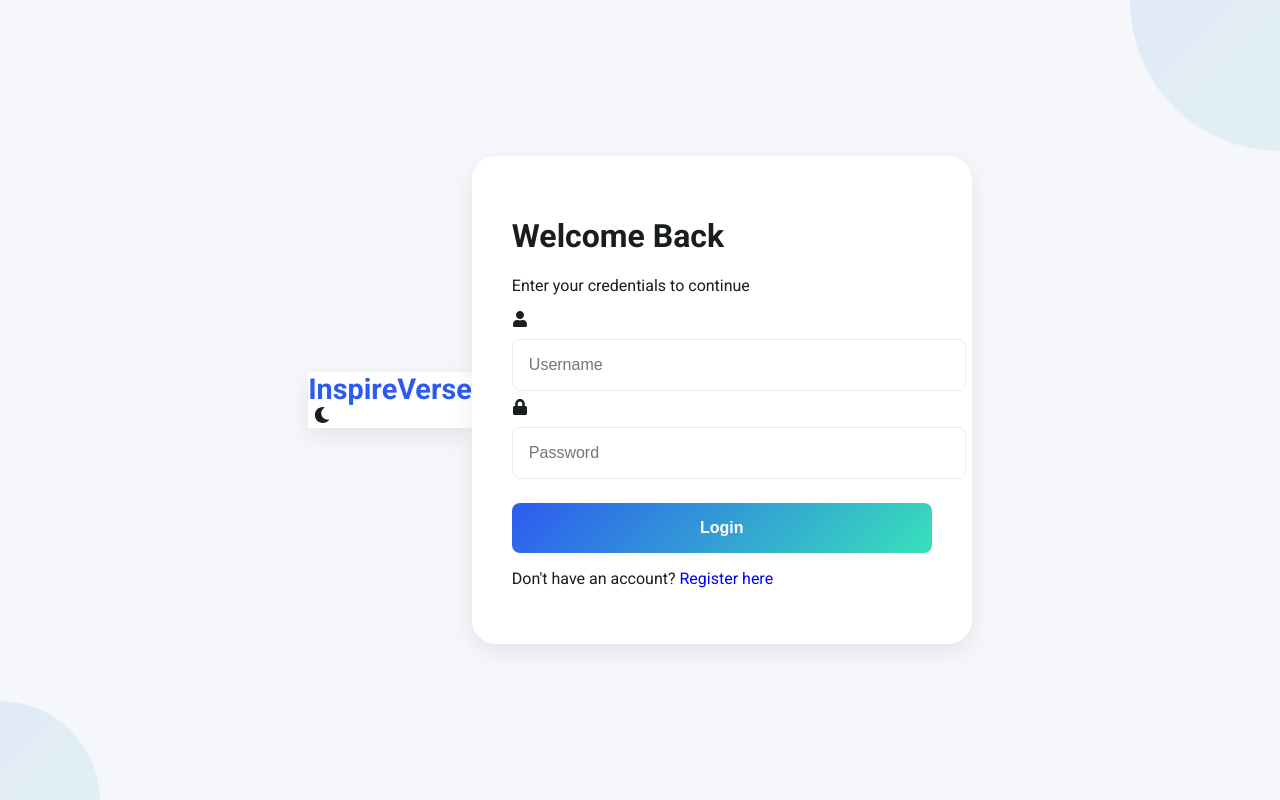
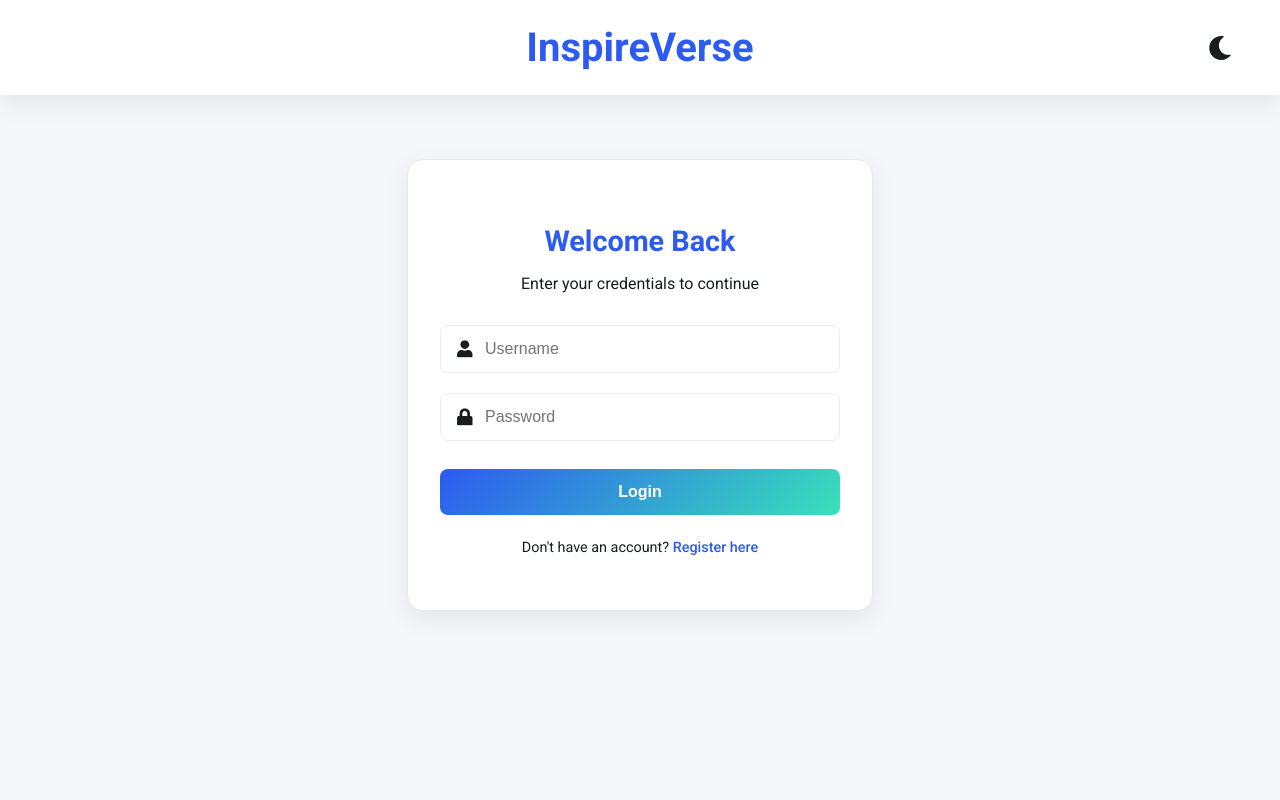
Before and after one commit to okaditya84/AI-Motivational-Quotes, a React (Create React App) app in the folder frontend/: page /login in a window 1280 px wide. Built offline with nearby package versions, Linux system fonts and the light colour scheme.

Commit message:
Refactor authentication pages with improved styling and theme support

```diff
--- a/frontend/src/components/Login.js
+++ b/frontend/src/components/Login.js
@@ -1,14 +1,15 @@
 import React, { useState } from 'react';
 import { useNavigate } from 'react-router-dom';
 import { motion } from 'framer-motion';
-import { FaUser, FaLock } from 'react-icons/fa';
+import { FaUser, FaLock, FaSun, FaMoon } from 'react-icons/fa';
 import { toast } from 'react-toastify';
-import AuthLayout from './AuthLayout';
+import { useTheme } from '../context/ThemeContext';
 
 function Login() {
   const navigate = useNavigate();
   const [username, setUsername] = useState('');
   const [password, setPassword] = useState('');
+  const { darkMode, toggleDarkMode, theme } = useTheme();
 
   const handleSubmit = async (e) => {
     e.preventDefault();
@@ -32,16 +33,31 @@ function Login() {
   };
 
   return (
-    <AuthLayout>
+    <div className="auth-page" style={{ background: theme.background, color: theme.text }}>
+      <div className="auth-header">
+        <div className="header-content">
+          <h1>InspireVerse</h1>
+          <motion.button
+            whileTap={{ scale: 0.9 }}
+            onClick={toggleDarkMode}
+            className="theme-btn"
+            title={darkMode ? "Switch to Light Mode" : "Switch to Dark Mode"}
+          >
+            {darkMode ? <FaSun /> : <FaMoon />}
+          </motion.button>
+        </div>
+      </div>
+
       <motion.div
         className="auth-form-container"
-        initial={{ opacity: 0 }}
-        animate={{ opacity: 1 }}
+        initial={{ opacity: 0, y: 20 }}
+        animate={{ opacity: 1, y: 0 }}
+        transition={{ duration: 0.5 }}
       >
-        <h1>Welcome Back</h1>
+        <h2>Welcome Back</h2>
         <p className="auth-subtitle">Enter your credentials to continue</p>
 
-        <form onSubmit={handleSubmit}>
+        <form onSubmit={handleSubmit} className="auth-form">
           <div className="input-group">
             <FaUser className="input-icon" />
             <input
@@ -49,6 +65,7 @@ function Login() {
               placeholder="Username"
               value={username}
               onChange={(e) => setUsername(e.target.value)}
+              required
             />
           </div>
 
@@ -59,11 +76,13 @@ function Login() {
               placeholder="Password"
               value={password}
               onChange={(e) => setPassword(e.target.value)}
+              required
             />
           </div>
 
           <motion.button
             type="submit"
+            className="auth-submit-btn"
             whileHover={{ scale: 1.02 }}
             whileTap={{ scale: 0.98 }}
           >
@@ -74,14 +93,15 @@ function Login() {
         <p className="auth-footer">
           Don't have an account?{' '}
           <motion.span
-            className="link"
+            className="auth-link"
             onClick={() => navigate('/register')}
+            whileHover={{ color: theme.primary }}
           >
             Register here
           </motion.span>
         </p>
       </motion.div>
-    </AuthLayout>
+    </div>
   );
 }
 
--- a/frontend/src/components/Register.js
+++ b/frontend/src/components/Register.js
@@ -3,12 +3,13 @@ import { useNavigate } from 'react-router-dom';
 import { motion } from 'framer-motion';
 import { FaUser, FaLock } from 'react-icons/fa';
 import { toast } from 'react-toastify';
-import AuthLayout from './AuthLayout';
+import { useTheme } from '../context/ThemeContext';
 
 function Register() {
   const navigate = useNavigate();
   const [username, setUsername] = useState('');
   const [password, setPassword] = useState('');
+  const { darkMode, toggleDarkMode, theme } = useTheme();
 
   const handleSubmit = async (e) => {
     e.preventDefault();
@@ -33,16 +34,31 @@ function Register() {
   };
 
   return (
-    <AuthLayout>
+    <div className="auth-page" style={{ background: theme.background, color: theme.text }}>
+      <div className="auth-header">
+        <div className="header-content">
+          <h1>InspireVerse</h1>
+          <motion.button
+            whileTap={{ scale: 0.9 }}
+            onClick={toggleDarkMode}
+            className="theme-btn"
+            title={darkMode ? "Switch to Light Mode" : "Switch to Dark Mode"}
+          >
+            {darkMode ? <FaSun /> : <FaMoon />}
+          </motion.button>
+        </div>
+      </div>
+
       <motion.div
         className="auth-form-container"
-        initial={{ opacity: 0 }}
-        animate={{ opacity: 1 }}
+        initial={{ opacity: 0, y: 20 }}
+        animate={{ opacity: 1, y: 0 }}
+        transition={{ duration: 0.5 }}
       >
-        <h1>Create Account</h1>
+        <h2>Create Account</h2>
         <p className="auth-subtitle">Join us and start your journey</p>
 
-        <form onSubmit={handleSubmit}>
+        <form onSubmit={handleSubmit} className="auth-form">
           <div className="input-group">
             <FaUser className="input-icon" />
             <input
@@ -50,6 +66,7 @@ function Register() {
               placeholder="Username"
               value={username}
               onChange={(e) => setUsername(e.target.value)}
+              required
             />
           </div>
 
@@ -60,11 +77,13 @@ function Register() {
               placeholder="Password"
               value={password}
               onChange={(e) => setPassword(e.target.value)}
+              required
             />
           </div>
 
           <motion.button
             type="submit"
+            className="auth-submit-btn"
             whileHover={{ scale: 1.02 }}
             whileTap={{ scale: 0.98 }}
           >
@@ -75,14 +94,15 @@ function Register() {
         <p className="auth-footer">
           Already have an account?{' '}
           <motion.span
-            className="link"
+            className="auth-link"
             onClick={() => navigate('/login')}
+            whileHover={{ color: theme.primary }}
           >
             Login here
           </motion.span>
         </p>
       </motion.div>
-    </AuthLayout>
+    </div>
   );
 }
 
--- a/frontend/src/styles.css
+++ b/frontend/src/styles.css
@@ -205,91 +205,120 @@ body {
 .auth-page {
   min-height: 100vh;
   display: flex;
+  flex-direction: column;
+  background: var(--background);
+  position: relative;
+  overflow-x: hidden;
+}
+
+.auth-header {
+  width: 100%;
+  padding: 1.5rem 0;
+  background: var(--navBg);
+  box-shadow: var(--cardShadow);
+  margin-bottom: 2rem;
+}
+
+.header-content {
+  max-width: 1200px;
+  margin: 0 auto;
+  padding: 0 2rem;
+  display: flex;
+  justify-content: center;
+  align-items: center;
+  position: relative;
+}
+
+.auth-header h1 {
+  font-size: 2.5rem;
+  font-weight: 700;
+  color: var(--primary);
+  margin: 0;
+}
+
+.theme-btn {
+  position: absolute;
+  right: 2rem;
+  background: transparent;
+  border: none;
+  cursor: pointer;
+  font-size: 1.5rem;
+  color: var(--text);
+  padding: 0.5rem;
+  border-radius: 50%;
+  transition: all 0.3s ease;
+  display: flex;
   align-items: center;
   justify-content: center;
-  background: var(--background);
-  position: relative;
-  overflow: hidden;
 }
 
-.auth-background {
-  position: absolute;
-  top: 0;
-  left: 0;
-  right: 0;
-  bottom: 0;
-  z-index: 0;
+.auth-form-container {
+  width: 100%;
+  max-width: 400px;
+  margin: 2rem auto;
+  padding: 2.5rem 2rem;
+  background: var(--cardBg);
+  border-radius: 16px;
+  box-shadow: var(--cardShadow);
+  border: 1px solid var(--divider);
 }
 
-.circles {
-  position: absolute;
-  top: 0;
-  left: 0;
-  width: 100%;
-  height: 100%;
-  overflow: hidden;
+.auth-form-container h2 {
+  text-align: center;
+  font-size: 1.8rem;
+  margin-bottom: 0.5rem;
+  color: var(--primary);
 }
 
-.circle {
-  position: absolute;
-  border-radius: 50%;
-  background: var(--gradientBg);
-  opacity: 0.1;
-  animation: floating 6s ease-in-out infinite;
+.auth-subtitle {
+  text-align: center;
+  margin-bottom: 2rem;
+  color: var(--textSecondary);
+  font-size: 1rem;
 }
 
-.circle:nth-child(1) {
-  width: 300px;
-  height: 300px;
-  top: -150px;
-  right: -150px;
+.auth-form {
+  display: flex;
+  flex-direction: column;
+  gap: 1.25rem;
+  width: 100%;
 }
 
-.circle:nth-child(2) {
-  width: 200px;
-  height: 200px;
-  bottom: -100px;
-  left: -100px;
+.input-group {
+  position: relative;
+  width: 100%;
 }
 
-@keyframes floating {
-  0% { transform: translateY(0px); }
-  50% { transform: translateY(20px); }
-  100% { transform: translateY(0px); }
+.input-icon {
+  position: absolute;
+  left: 1rem;
+  top: 50%;
+  transform: translateY(-50%);
+  color: var(--textSecondary);
+  font-size: 1.1rem;
 }
 
-.auth-container {
+.input-group input {
   width: 100%;
-  max-width: 420px;
-  padding: 2.5rem;
-  background: var(--cardBg);
-  border-radius: 24px;
-  box-shadow: var(--cardShadow);
-  position: relative;
-  z-index: 1;
-}
-
-.auth-container.dark {
-  background-color: #333;
-  color: white;
-  border: 1px solid #444;
-}
-
-.auth-container input {
-  width: 100%;
-  padding: 1rem;
-  margin: 0.5rem 0;
+  box-sizing: border-box;
+  padding: 0.875rem 1rem 0.875rem 2.75rem;
   border-radius: 8px;
   border: 1px solid var(--inputBorder);
   background: var(--inputBg);
   color: var(--text);
   font-size: 1rem;
+  transition: all 0.3s ease;
 }
 
-.auth-container button {
+.input-group input:focus {
+  border-color: var(--primary);
+  outline: none;
+  box-shadow: 0 0 0 3px rgba(45, 90, 240, 0.1);
+}
+
+.auth-submit-btn {
   width: 100%;
-  padding: 1rem;
-  margin-top: 1rem;
+  padding: 0.875rem;
   border-radius: 8px;
   border: none;
   background: var(--gradientBg);
@@ -297,24 +326,57 @@ body {
   font-weight: 600;
   font-size: 1rem;
   cursor: pointer;
-  transition: transform 0.2s ease;
+  transition: all 0.3s ease;
+  margin-top: 0.5rem;
 }
 
-.auth-container button:hover {
-  transform: translateY(-2px);
+.auth-submit-btn:hover {
+  background: var(--buttonHover);
+  transform: translateY(-1px);
 }
 
-.link {
-  color: blue;
-  cursor: pointer;
+.auth-footer {
+  text-align: center;
+  margin-top: 1.5rem;
+  color: var(--textSecondary);
+  font-size: 0.9rem;
 }
 
-.error-msg {
-  color: red;
+.auth-link {
+  color: var(--primary);
+  cursor: pointer;
+  font-weight: 500;
+  transition: color 0.3s ease;
+  text-decoration: none;
 }
 
-.success-msg {
-  color: green;
+.auth-link:hover {
+  text-decoration: underline;
+}
+
+/* Responsive Design */
+@media (max-width: 480px) {
+  .auth-form-container {
+    margin: 1rem auto;
+    padding: 1.5rem;
+    width: 90%;
+  }
+
+  .auth-header h1 {
+    font-size: 2rem;
+  }
+
+  .auth-form-container h2 {
+    font-size: 1.5rem;
+  }
+
+  .header-content {
+    padding: 0 1rem;
+  }
+
+  .theme-btn {
+    right: 1rem;
+  }
 }
 
 /* Additional Hover & Transition Effects */
@@ -422,3 +484,62 @@ a, button {
   font-size: 0.8rem;
   color: var(--textSecondary);
 }
+
+.auth-background {
+  position: absolute;
+  top: 0;
+  left: 0;
+  right: 0;
+  bottom: 0;
+  z-index: 0;
+}
+
+.circles {
+  position: absolute;
+  top: 0;
+  left: 0;
+  width: 100%;
+  height: 100%;
+  overflow: hidden;
+}
+
+.circle {
+  position: absolute;
+  border-radius: 50%;
+  background: var(--gradientBg);
+  opacity: 0.1;
+  animation: floating 6s ease-in-out infinite;
+}
+
+.circle:nth-child(1) {
+  width: 300px;
+  height: 300px;
+  top: -150px;
+  right: -150px;
+}
+
+.circle:nth-child(2) {
+  width: 200px;
+  height: 200px;
+  bottom: -100px;
+  left: -100px;
+}
+
+@keyframes floating {
+  0% { transform: translateY(0px); }
+  50% { transform: translateY(20px); }
+  100% { transform: translateY(0px); }
+}
+
+.link {
+  color: blue;
+  cursor: pointer;
+}
+
+.error-msg {
+  color: red;
+}
+
+.success-msg {
+  color: green;
+}
```
